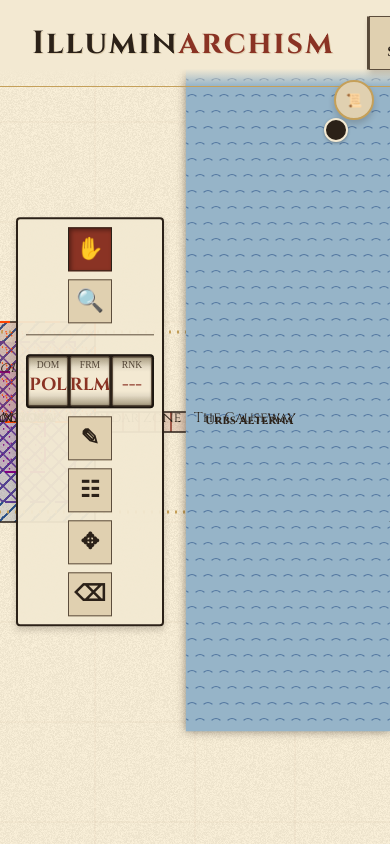
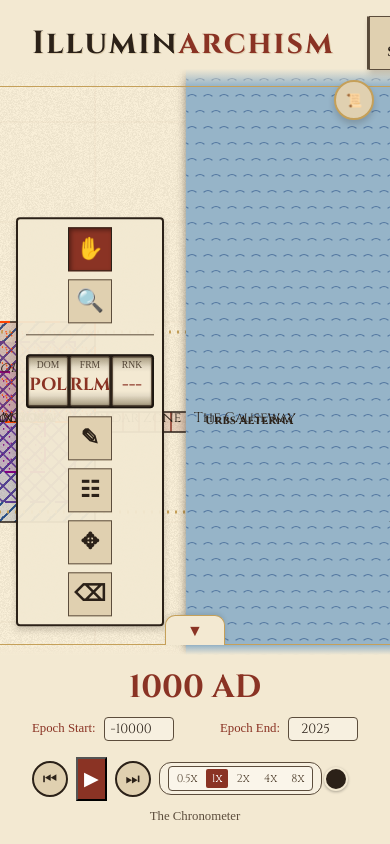
Before and after one commit to bentezhko/illuminarchism, a website with bundled scripts: page index.html in a window 390 px wide. Shown: the top 844 px of the page. Built offline with nearby package versions, Linux system fonts and the light colour scheme; a web font is replaced by a local one.

Commit message:
feat: Add initial application UI with core components and medieval-themed styling.

```diff
--- a/index.html
+++ b/index.html
@@ -143,9 +143,10 @@
     </div>
 
     <div id="draw-hint"></div>
-    <button id="btn-reset-view" title="Reset View to Center">⌖</button>
+    <!-- Button Reset View Removed -->
 
     <div id="temporal-controls" class="pointer-events-auto">
+        <button id="btn-toggle-time-panel" title="Toggle Panel">▼</button>
         <div id="year-display">1000 AD</div>
         <div
             style="display:flex; justify-content:space-between; width:100%; max-width:900px; margin-bottom:0.5rem; font-size:0.8rem; color:var(--rubric-red);">
--- a/src/main.js
+++ b/src/main.js
@@ -329,6 +329,11 @@ export default class IlluminarchismApp {
         this.safeAddListener('epoch-start', 'change', updateTimelineBounds);
         this.safeAddListener('epoch-end', 'change', updateTimelineBounds);
 
+        // Toggle Timeline Panel
+        this.safeAddListener('btn-toggle-time-panel', 'click', () => {
+            document.body.classList.toggle('panel-collapsed');
+        });
+
         // Speed Buttons
         document.querySelectorAll('.speed-btn').forEach(btn => {
             btn.addEventListener('click', (e) => {
@@ -401,10 +406,7 @@ export default class IlluminarchismApp {
             fileInput.addEventListener('change', (e) => this.loadAtlas(e));
         }
 
-        this.safeAddListener('btn-reset-view', 'click', () => {
-            this.renderer.transform = { x: this.renderer.width / 2, y: this.renderer.height / 2, k: 1 };
-            this.render();
-        });
+
 
         // Initial render of notches if anything selected (unlikely on load but good practice)
         this.renderTimelineNotches();
--- a/src/styles.css
+++ b/src/styles.css
@@ -481,15 +481,71 @@ h1 span {
 }
 
 /* Temporal Controls */
+/* Temporal Controls - Stable Fixed Overlay */
 #temporal-controls {
+    position: fixed;
+    bottom: 0;
+    left: 0;
     width: 100%;
+    height: 200px;
     padding: 1rem 2rem;
-    background: linear-gradient(to top, var(--parchment-bg) 80%, transparent);
+    background: linear-gradient(to top, var(--parchment-bg) 95%, transparent);
     border-top: 1px solid var(--gold-leaf);
     display: flex;
     flex-direction: column;
     align-items: center;
     gap: 0.5rem;
+    z-index: 1000;
+    /* Extremely High Z to ensure visibility */
+    transition: transform 0.3s ease-in-out;
+    justify-content: center;
+    /* Center content vertically */
+}
+
+body.panel-collapsed #temporal-controls {
+    transform: translateY(100%);
+}
+
+#btn-toggle-time-panel {
+    position: absolute;
+    top: -30px;
+    left: 50%;
+    transform: translateX(-50%);
+    width: 60px;
+    height: 30px;
+    border-radius: 10px 10px 0 0;
+    background: var(--parchment-bg);
+    border: 1px solid var(--gold-leaf);
+    border-bottom: none;
+    cursor: pointer;
+    font-size: 0.8rem;
+    color: var(--rubric-red);
+    display: flex;
+    align-items: center;
+    justify-content: center;
+    box-shadow: 0 -2px 4px rgba(0, 0, 0, 0.1);
+}
+
+body.panel-collapsed #btn-toggle-time-panel {
+    top: -30px;
+    /* Stays fixed relative to container */
+}
+
+body.panel-collapsed #btn-toggle-time-panel::after {
+    content: "▲";
+}
+
+body:not(.panel-collapsed) #btn-toggle-time-panel::after {
+    content: "▼";
+}
+
+#btn-toggle-time-panel {
+    font-size: 0;
+}
+
+/* Hide default text, use pseudo */
+#btn-toggle-time-panel::after {
+    font-size: 1rem;
 }
 
 .timeline-wrapper {
@@ -615,6 +671,8 @@ input[type=range]::-webkit-slider-runnable-track {
     position: absolute;
     top: 0;
     left: 0;
+    width: 100%;
+    height: 100%;
     z-index: 1;
     cursor: grab;
 }
@@ -632,30 +690,8 @@ input[type=range]::-webkit-slider-runnable-track {
     background: rgba(255, 255, 255, 0.3);
     padding: 0.2rem 0.5rem;
     border-radius: 4px;
-}
-
-#btn-reset-view {
-    position: absolute;
-    bottom: 6rem;
-    right: 1rem;
-    pointer-events: auto;
-    background: var(--parchment-dark);
-    border: 1px solid var(--ink-faded);
-    padding: 0.5rem;
-    border-radius: 50%;
-    cursor: pointer;
-    box-shadow: var(--ui-shadow);
-    width: 40px;
-    height: 40px;
-    display: flex;
-    align-items: center;
-    justify-content: center;
-    font-size: 1.2rem;
-}
-
-#btn-reset-view:hover {
-    background: var(--gold-leaf);
-    color: white;
+    z-index: 25;
+    /* Above controls */
 }
 
 #file-input {
@@ -711,25 +747,36 @@ input[type=range]::-webkit-slider-runnable-track {
     color: white;
 }
 
-/* --- Timeline View Styles --- */
+/* --- Timeline Chart View - Dynamic Padding */
 #view-timeline {
     position: absolute;
-    top: 70px;
+    top: 0;
     left: 0;
     width: 100%;
-    bottom: 120px;
-    /* Space for controls */
+    height: 100%;
+    padding-top: 80px;
+    /* Space for header */
+    padding-bottom: 30px;
+    /* Default: Minimal padding when collapsed */
     background-color: var(--parchment-bg);
     z-index: 5;
     display: none;
     overflow-y: auto;
     overflow-x: hidden;
-    padding: 2rem;
+    padding-left: 2rem;
+    padding-right: 2rem;
+    transition: padding-bottom 0.3s ease-in-out;
+}
+
+/* When panel is NOT collapsed, add padding to avoid overlap */
+body:not(.panel-collapsed) #view-timeline {
+    padding-bottom: 230px;
 }
 
 #view-timeline.active {
     display: block;
 }
+
 
 .timeline-header {
     display: flex;
```
